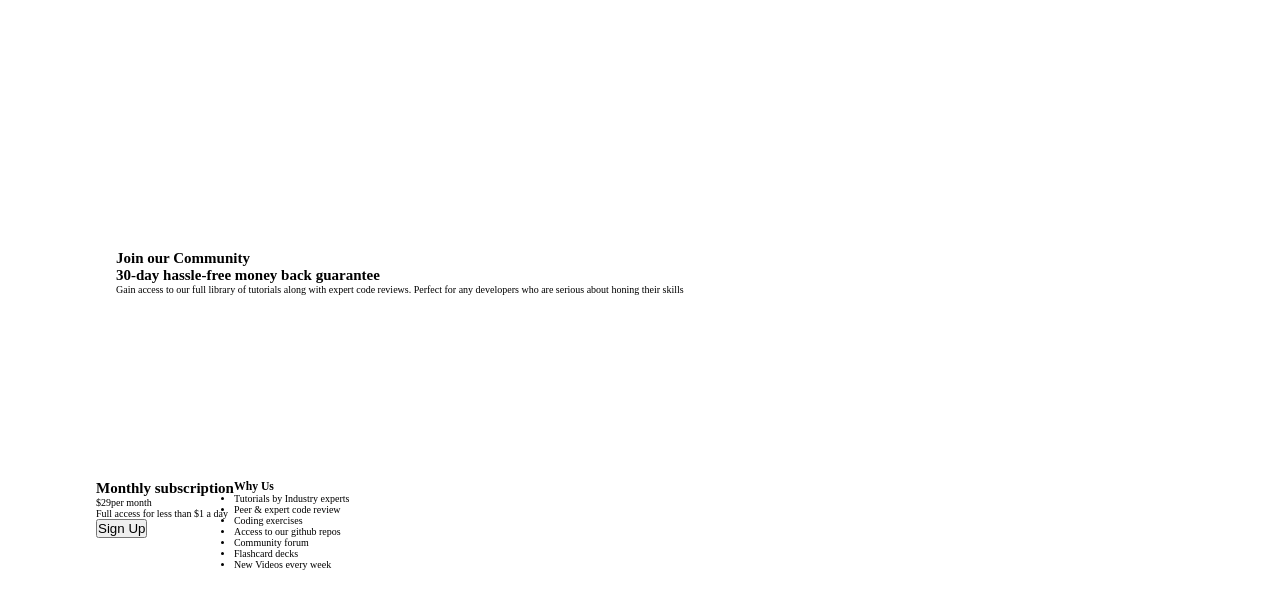
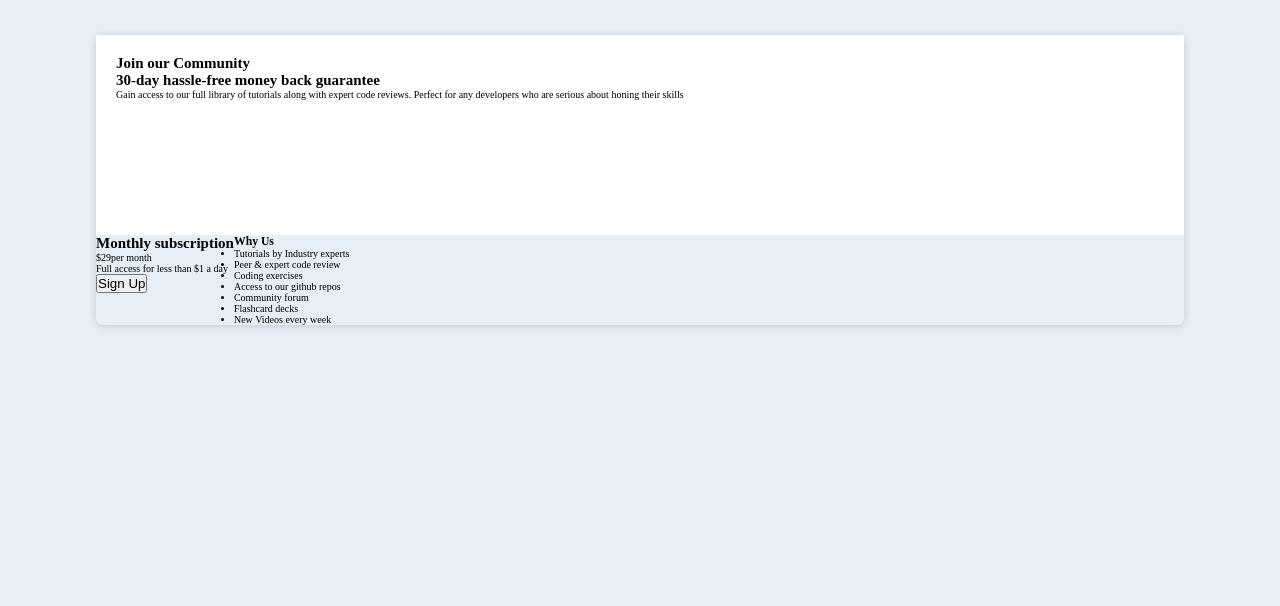
Before and after one commit to RicardoColladoRothschild/SinglePriceGrid.github.io, a plain HTML site: page index.html in a window 1280 px wide. Drawn offline with Linux system fonts and the light colour scheme; a web font is replaced by a local one.

Commit message:
stablish body bkg, create shadowbox for the main container

```diff
--- a/styles.css
+++ b/styles.css
@@ -17,23 +17,25 @@ html{
 body{
     width:100%;
     height: 100vh;
-    display:grid;
-    place-items: center;
+    background-color:var(--lightGrey);
 }
 
 .main-container{
     width:85%;
     height: auto;
     margin:0 auto;
+    margin-top:35px;
     display:flex;
     flex-wrap: wrap;
     border-radius: 8px;
+    box-shadow: 0 1px 8px rgba(0, 0, 0, 0.16);
+
 
 }
 
 .main-container--communityInfo{
     width:100%;
-    height: 250px;
+    height: 200px;
     padding:20px;
-
+    background-color:white;
 }
```
